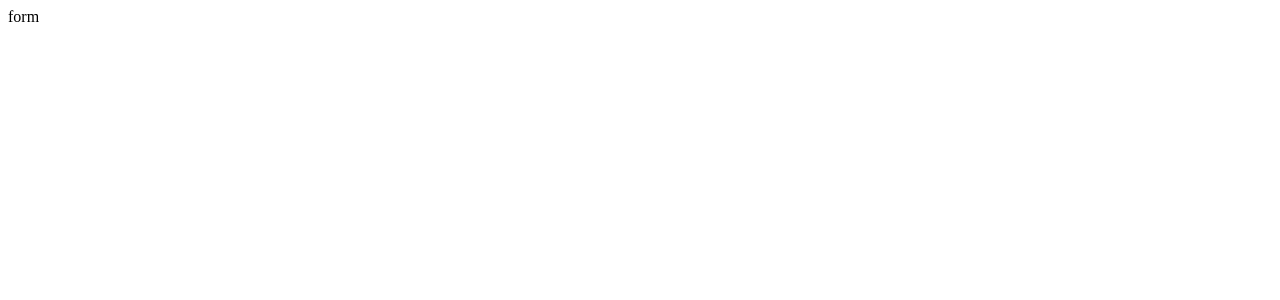
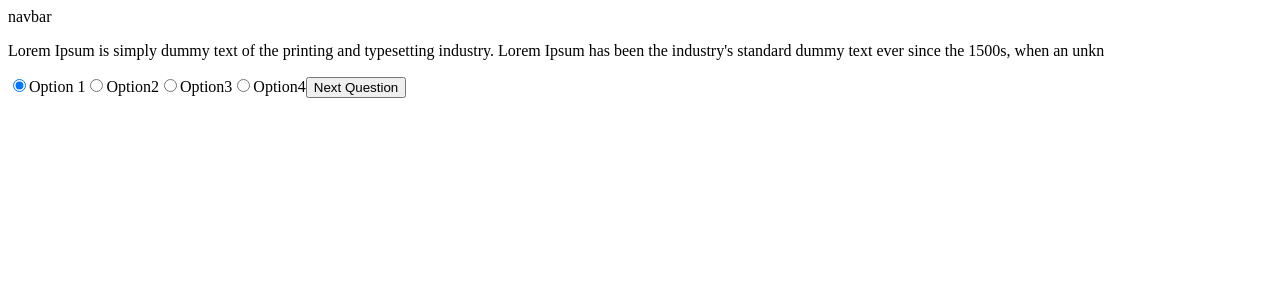
Before and after one commit to lpalleros/assessment-app, a React (Create React App) app: page /assessment in a window 1280 px wide. Shown: the top 300 px of the page. Built offline with nearby package versions, Linux system fonts and the light colour scheme.

Commit message:
assessment form

```diff
--- a/src/components/AssessmentForm/AssessmentForm.js
+++ b/src/components/AssessmentForm/AssessmentForm.js
@@ -3,7 +3,26 @@ import React from 'react'
 function AssessmentForm() {
     return (
         <div>
-            form
+            <p> Lorem Ipsum is simply dummy text of the printing and typesetting industry. Lorem Ipsum has been the industry's standard dummy text ever since the 1500s, when an unkn  </p>
+            <form action="#">
+            <label htmlFor='op1'>
+                <input id='op1' name="group1" type="radio" checked />
+                <span>Option 1</span>
+            </label>
+            <label htmlFor='op2'>
+                <input id='op2'name="group1" type="radio" />
+                <span>Option2</span>
+            </label>
+            <label htmlFor='op3'>
+                <input id='op3'name="group1" type="radio" />
+                <span>Option3</span>
+            </label>
+            <label htmlFor='op4'>
+                <input id='op4'name="group1" type="radio" />
+                <span>Option4</span>
+            </label>
+            <button>Next Question </button>
+        </form>
         </div>
     )
 }
--- a/src/screen/Assessment/Assessment.js
+++ b/src/screen/Assessment/Assessment.js
@@ -2,9 +2,12 @@ import React from 'react';
 import './Assessment.css';
 
 import AssessmentForm from '../../components/AssessmentForm/AssessmentForm';
+import Navbar from '../../components/Navbar/Navbar';
+
 function Assessment () {
     return (
         <>
+            <Navbar/>
             <AssessmentForm/>
         </>
     )
```
